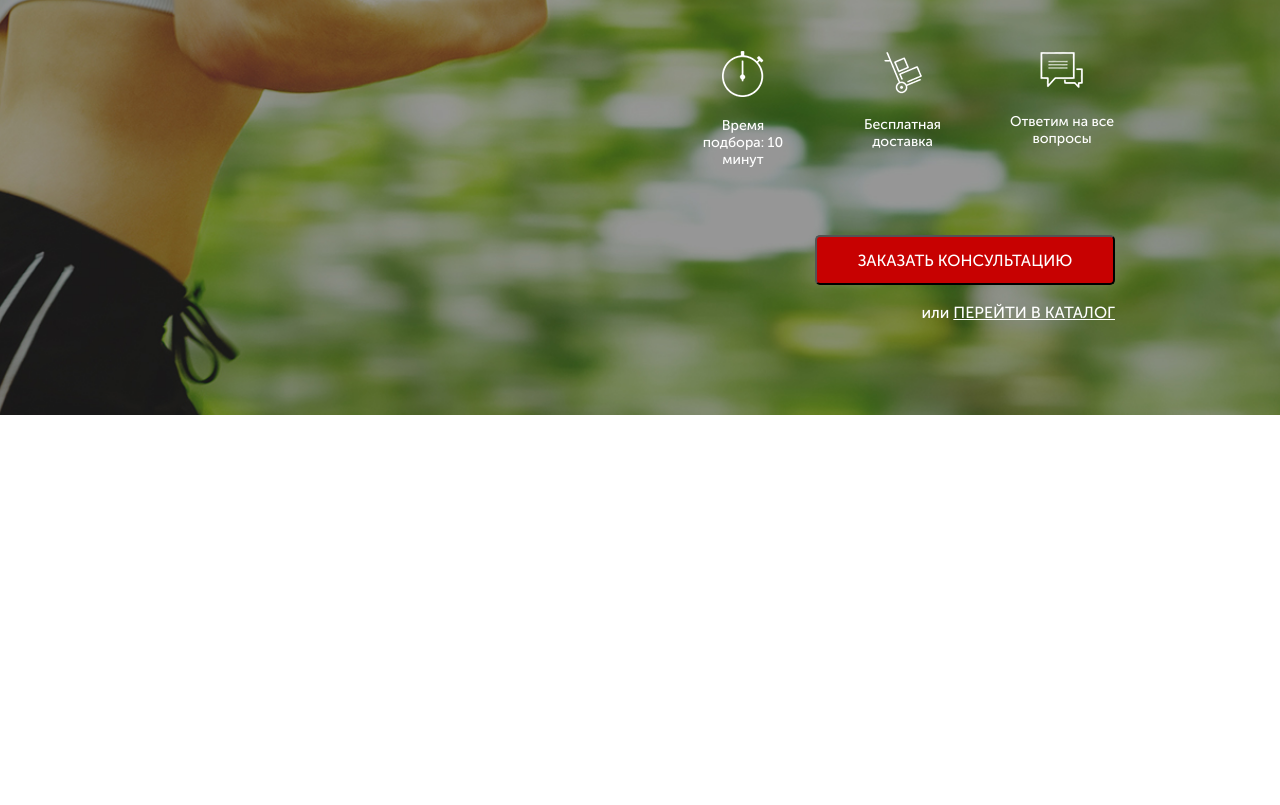
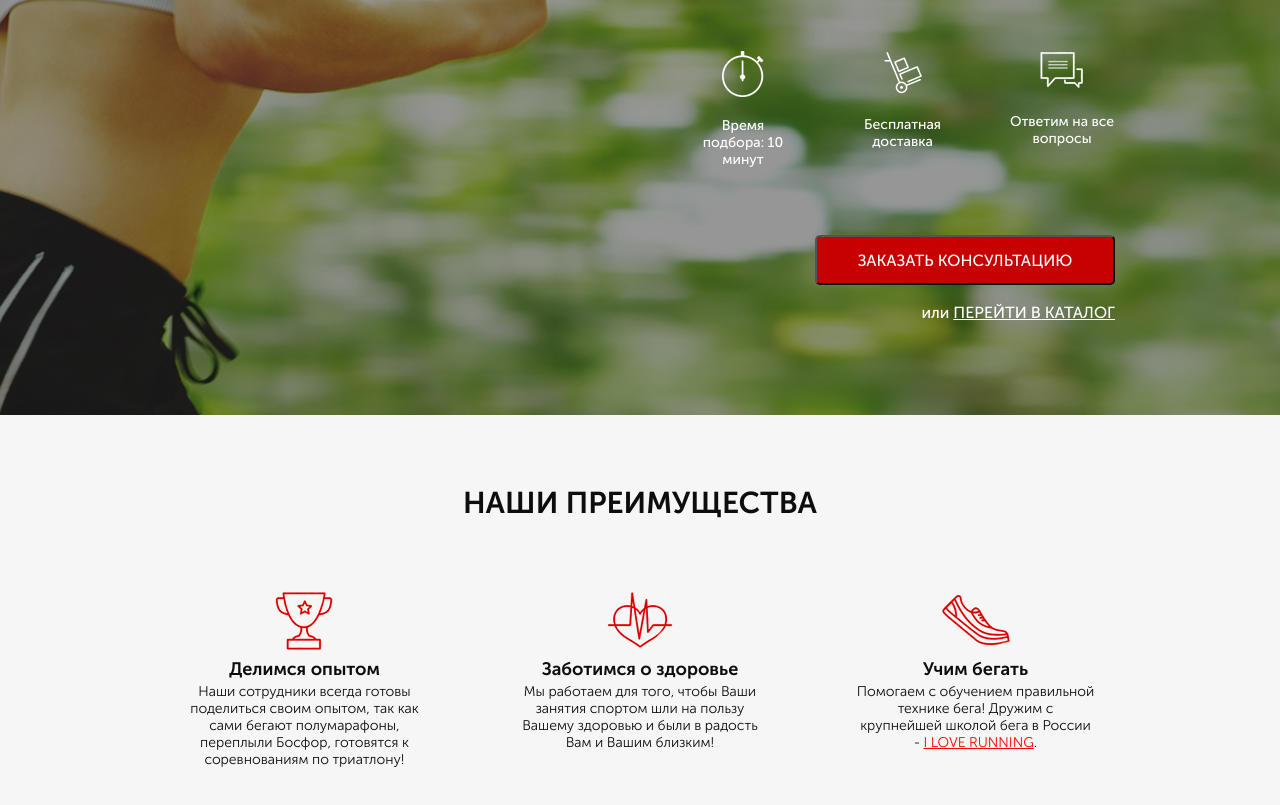
Before and after one commit to Ricark/Pulse, a website: page src/index.html in a window 1280 px wide. Shown: the part 273-1078 px from the top of the page. Before the commit the page ends 800 px from the top, so only its background shows below. Drawn offline with Linux system fonts and the light colour scheme.

Commit message:
advantages ready

```diff
--- a/src/index.html
+++ b/src/index.html
@@ -57,5 +57,37 @@
 
         </div>
     </div>
+    <div class="advantages">
+        <div class="container">
+            <h2 class="title">НАШИ ПРЕИМУЩЕСТВА</h2>
+            <div class="advantages__wrapper">
+                <div class="advantages__item">
+                    <img src="icons/benefits/cup.png" alt="cup">
+                    <div class="advantages__subtitle">Делимся опытом</div>
+                    <div class="advantages__descr">
+                        Наши сотрудники всегда готовы поделиться своим опытом,
+                        так как сами бегают полумарафоны, переплыли Босфор, готовятся к соревнованиям по триатлону!
+                    </div>
+                </div>
+                <div class="advantages__item">
+                    <img src="icons/benefits/heart.png" alt="heart">
+                    <div class="advantages__subtitle">Заботимся о здоровье</div>
+                    <div class="advantages__descr">
+                        Мы работаем для того,
+                        чтобы Ваши занятия спортом шли на пользу Вашему здоровью и были в радость Вам и Вашим близким!
+                    </div>
+                </div>
+                <div class="advantages__item">
+                    <img src="icons/benefits/shoe.png" alt="shoe">
+                    <div class="advantages__subtitle">Учим бегать</div>
+                    <div class="advantages__descr">
+                        Помогаем с обучением
+                        правильной технике бега!
+                        Дружим с крупнейшей школой бега в России - <a href="#">I LOVE RUNNING</a>.
+                    </div>
+                </div>
+            </div>
+        </div>
+    </div>
 </body>
 </html>
--- /dev/null
+++ b/src/sass/base/_media.scss
@@ -0,0 +1,27 @@
+@media (max-width: 1200px) {
+
+}
+
+@media (max-width: 991px) {
+.header {
+    margin: 0 20px;
+}
+    .promo {
+    &__wrapper {
+        margin-right: 20px;
+    }
+}
+}
+.advantages {
+    &__wrapper {
+        margin: 65px 20px 0 20px;
+    }
+}
+
+@media (max-width: 767px) {
+
+}
+
+@media (max-width: 575px) {
+
+}
--- /dev/null
+++ b/src/sass/blocks/_advantages.scss
@@ -0,0 +1,49 @@
+.advantages {
+    min-height: 470px;
+    background-color: #f6f6f6;
+    padding: 70px 0 78px 0;
+    &__wrapper {
+        display: flex;
+        justify-content: space-between;
+        margin-top: 65px;
+    }
+    &__item {
+        display: flex;
+        max-width: 239px;
+        flex-direction: column;
+        align-items: center;
+    }
+    &__subtitle {
+        font-size: 18px;
+        font-weight: bold;
+        font-stretch: normal;
+        font-style: normal;
+        letter-spacing: normal;
+        text-align: center;
+        color: #0d0d0d;
+    }
+    &__descr {
+        font-size: 14px;
+        font-weight: 300;
+        font-stretch: normal;
+        font-style: normal;
+        line-height: normal;
+        letter-spacing: normal;
+        text-align: center;
+        color: #0d0d0d;
+        a {
+            color: #ff0000;
+            text-decoration: underline;
+        }
+    }
+}
+.title {
+    font-size: 30px;
+    font-weight: bold;
+    font-stretch: normal;
+    font-style: normal;
+    line-height: normal;
+    letter-spacing: normal;
+    text-align: center;
+    color: #0d0d0d;
+}
--- a/src/sass/style.scss
+++ b/src/sass/style.scss
@@ -1,4 +1,5 @@
 @import "base/variables";
+@import "base/media";
 * {
     font-family: "Museo Sans Cyrl", sans-serif;
 }
@@ -9,3 +10,4 @@
 @import "blocks/promo";
 @import "blocks/header";
 @import "blocks/buttons";
+@import "blocks/advantages";
```
Also changed, not shown: src/css/style.min.css.
